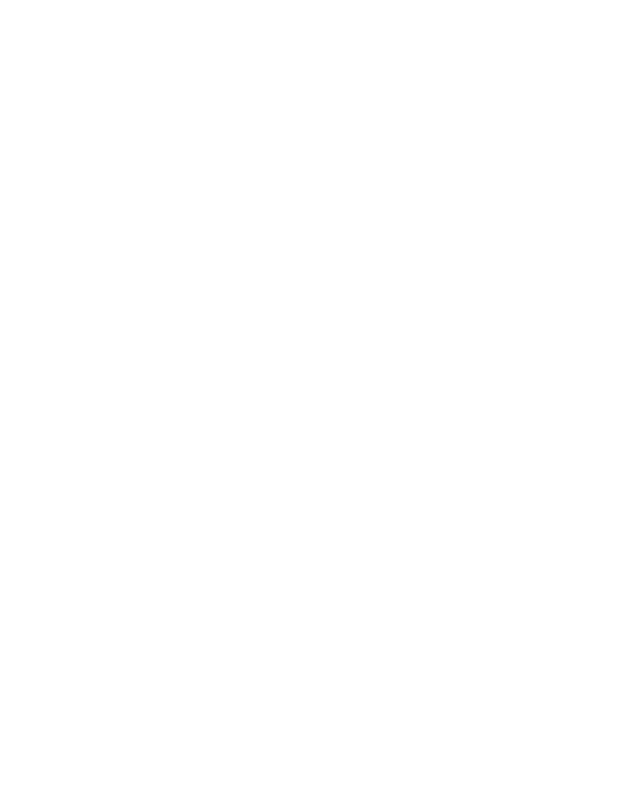
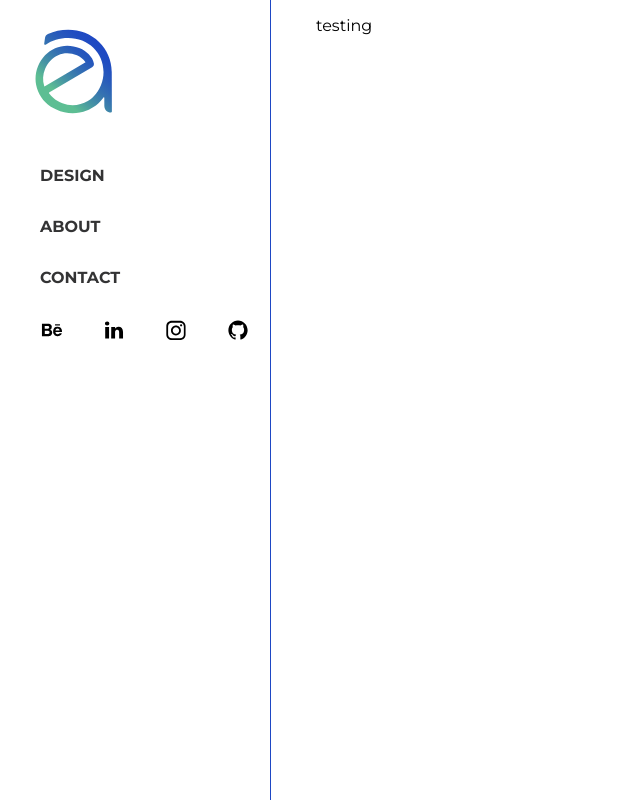
Before and after one commit to eafrancisco04/design_portfolio_website, a plain HTML site: page about.html in a window 1280 px wide. Shown: the whole page, without its empty margins (0-640 px from the left). Drawn offline with Linux system fonts and the light colour scheme.

Commit message:
update nav in some pages

```diff
--- a/about.html
+++ b/about.html
@@ -0,0 +1,73 @@
+<!DOCTYPE html>
+<html lang="en">
+<head>
+    <meta charset="UTF-8">
+    <meta http-equiv="X-UA-Compatible" content="IE=edge">
+    <meta name="viewport" content="width=device-width, initial-scale=1.0">
+    <meta name="author" content="Elizabeth Francisco/ Ea Francisco">
+    <title>Elizabeth Francisco Portfolio</title>
+
+    <link rel="stylesheet" href="/css/style.css">
+    <link href="https://fonts.googleapis.com/css2?family=Montserrat:ital,wght@0,100;0,200;0,300;0,400;0,500;0,600;0,700;0,800;0,900;1,100;1,200;1,300;1,400;1,500;1,600;1,700;1,800;1,900&display=swap" rel="stylesheet">
+
+    <!-- Add logo favicon -->
+    <link rel="icon" type="image/svg" href="./img/logo-icon.svg">
+
+</head>
+<body>
+
+    <nav>
+        <div class="logo">
+            <img src="./img/logo-icon.svg" alt="personal brand logo">
+        </div>
+        <ul class="nav-item">
+            <a href="index.html">
+                Design
+            </a>
+        </ul>
+        <ul class="nav-item">
+            <a href="about.html" >
+                About
+            </a>
+        </ul>
+        <ul class="nav-item">
+            <a href="contact.html">
+                Contact
+            </a>
+        </ul>
+        <section class="social-media">
+            <ul class="social-icon">
+                <a href="https://www.behance.net/eafrancisco" target="_blank">
+                    <img src="./img/behance.svg" alt="behance icon" class="icon">
+                </a>
+            </ul>
+
+            <ul class="social-icon">
+                <a href="https://www.linkedin.com/in/ea-francisco/" target="_blank">
+                    <img src="./img/linkedin.svg" alt="inkedin icon" class="icon">
+                </a>
+            </ul>
+
+            <ul class="social-icon">
+                <a href="https://www.instagram.com/ekasai04/" target="_blank">
+                    <img src="./img/instagram.svg" alt="instagram" class="icon">
+                </a>
+            </ul>
+
+            <ul class="social-icon">
+                <a href="https://github.com/eafrancisco04" target="_blank">
+                    <img src="./img/github.svg" alt="github icon" class="icon">
+                </a>
+            </ul>
+
+        </section>
+      </nav>
+
+<!-- MAIN CONTENT STARTS HERE -->
+    <main>
+            testing
+
+    </main>
+
+</body>
+</html>
```
Also changed, not shown: independent-study.html (+2 -2 lines), index.html (+2 -2 lines).
